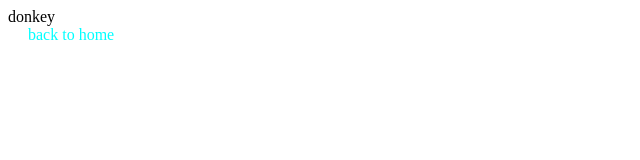
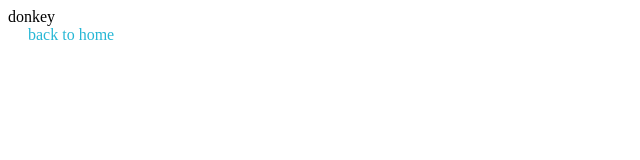
Before and after one commit to Gittu02/data, a plain HTML site: page 1.html in a window 1280 px wide. In both pictures the pointer is over the link "back to home". Shown: the full height of the page, 0-640 px from the left. Drawn offline with Linux system fonts and the light colour scheme.

Commit message:
update styles.css

```diff
--- a/styles.css
+++ b/styles.css
@@ -8,3 +8,7 @@ a{
   margin-left: 20px;
 
 }
+a:hover{
+  color: #26b7d5;
+  background: 3px solid aqua;
+}
```
